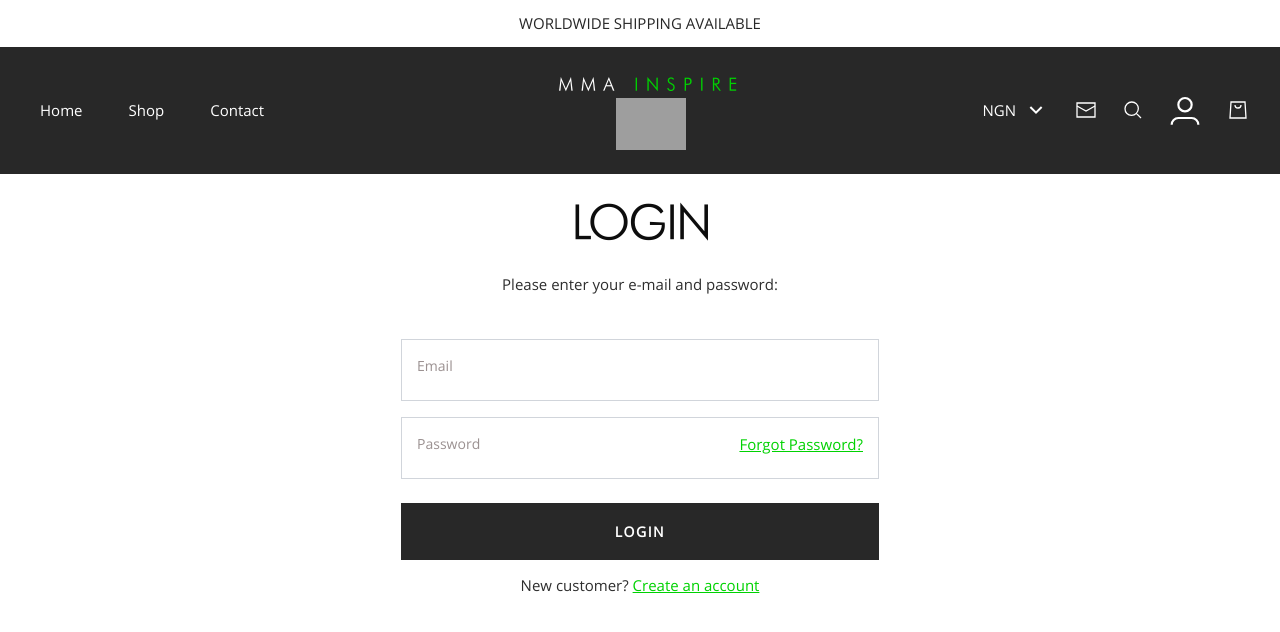
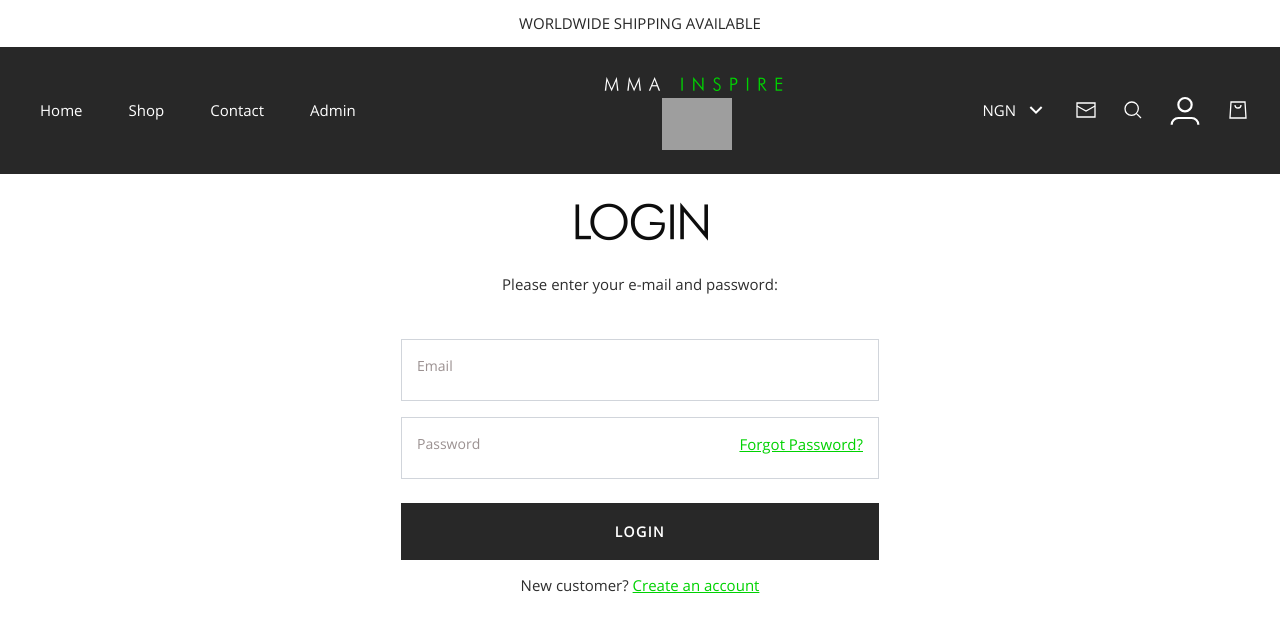
Before and after one commit to nnaemyx/mmainspire, a Next.js app: page /authentication/Login in a window 1280 px wide. Shown: the top 632 px of the page. Built offline with nearby package versions, Linux system fonts and the light colour scheme; grey boxes are pictures that could not be loaded.

Commit message:
currency done

```diff
--- a/src/components/Homepage/Navbar.jsx
+++ b/src/components/Homepage/Navbar.jsx
@@ -134,6 +134,9 @@ const Navbar = () => {
           </Link>
           <Link href="/contact">
             <p className="mx-2 text-[15px]">Contact</p>
+          </Link>
+          <Link href="/admin">
+            <p className="mx-2 text-[15px]">Admin</p>
           </Link>
         </div>
         <div className="lg:flex hidden flex-col mx-auto pl-12 items-center">
--- a/src/components/Homepage/Newarrivals.jsx
+++ b/src/components/Homepage/Newarrivals.jsx
@@ -77,13 +77,13 @@ const Newarrivals = () => {
               </span>
             </div>
             <div className="mt-4 text-center">
-              <h4 className="font-opensans text-[14px] md:text-[18px]">
+              <h4 className="font-opensans text-[12px] md:text-[15px]">
                 {product.title}
               </h4>
-              <p className="font-opensans text-[14px] md:text-[18px]">
+              <p className="font-opensans text-[12px] md:text-[15px]">
                 {selectedCurrency === "NGN"
                   ? `₦${product.price}`
-                  : `$${product.usdPrice}`}
+                  : `$${product.usdPrice.toFixed(2)}`}
               </p>
             </div>
           </div>
```
